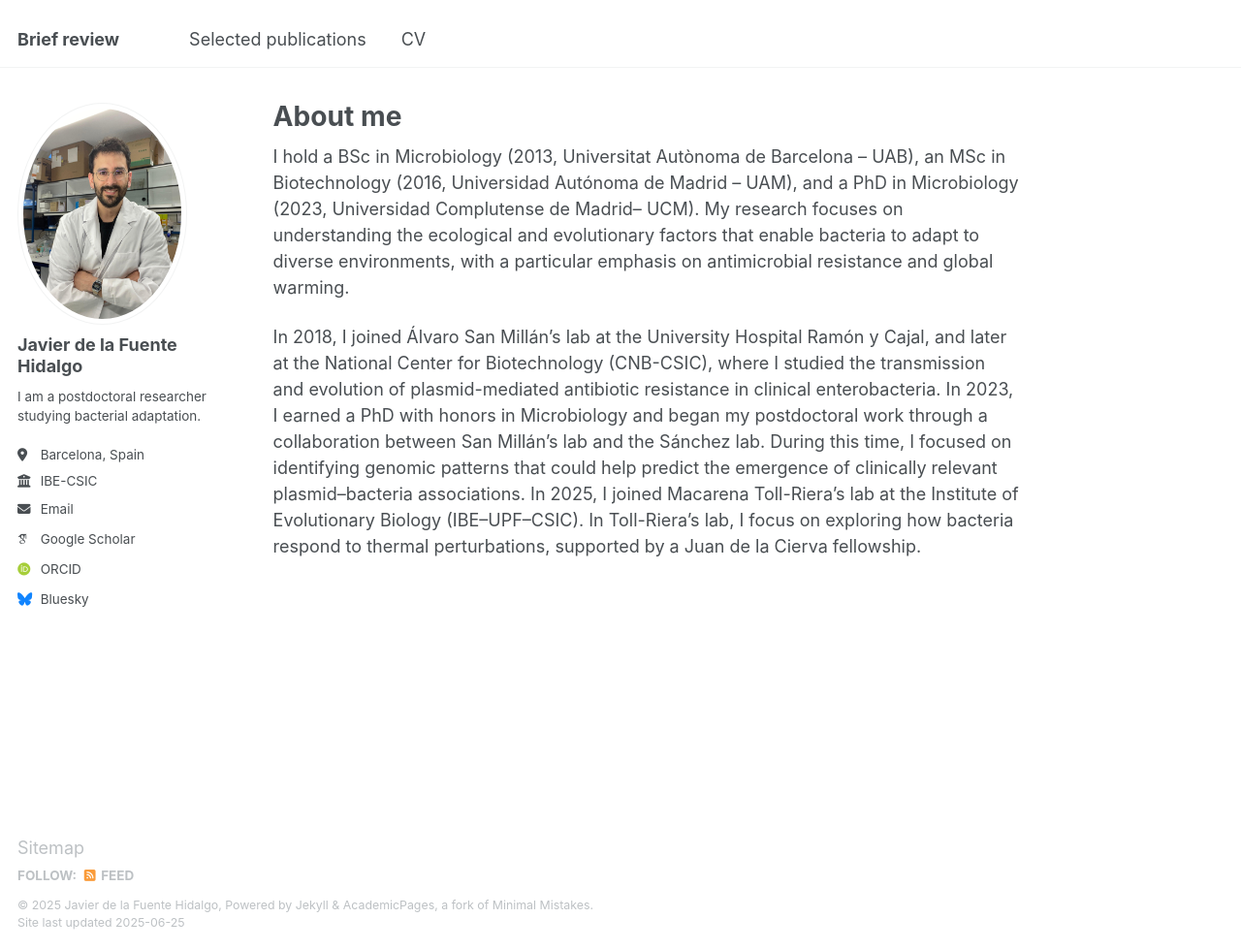
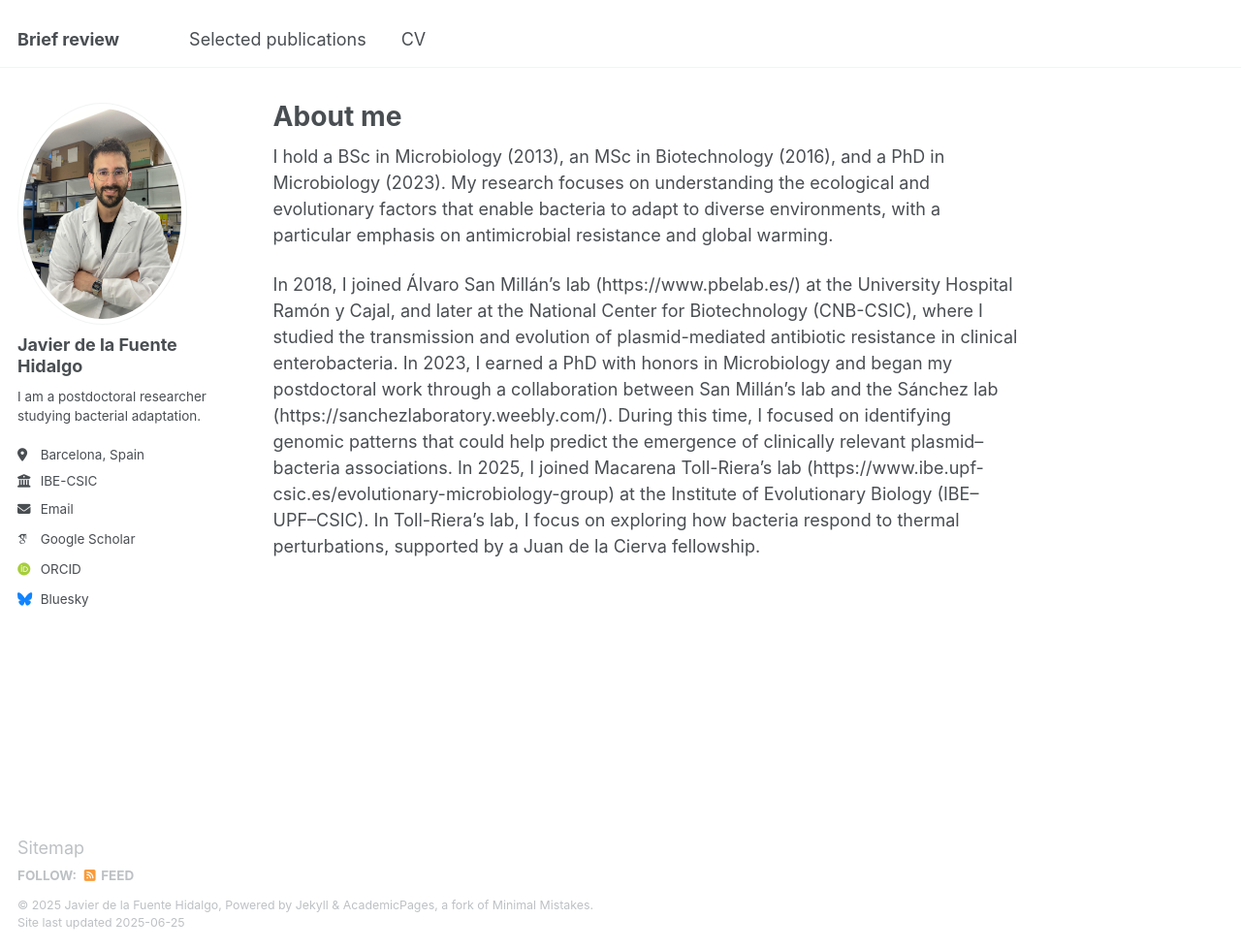
Before and after one commit to DelaFuenteJavier/delafuentejavier.github.io, a Jekyll site: the page built from _pages/about.md, in a window 1280 px wide and 980 px high. Shown: the whole window at 97% size. Built offline with Jekyll 4.4.1, drawn with Linux system fonts in a browser that asks for light colours; some web fonts are replaced.

Commit message:
Update about.md

```diff
--- a/_pages/about.md
+++ b/_pages/about.md
@@ -6,6 +6,6 @@ redirect_from:
   - /about/
   - /about.html
 ---
-I hold a BSc in Microbiology (2013, Universitat Autònoma de Barcelona – UAB), an MSc in Biotechnology (2016, Universidad Autónoma de Madrid – UAM), and a PhD in Microbiology (2023, Universidad Complutense de Madrid– UCM). My research focuses on understanding the ecological and evolutionary factors that enable bacteria to adapt to diverse environments, with a particular emphasis on antimicrobial resistance and global warming.
+I hold a BSc in Microbiology (2013), an MSc in Biotechnology (2016), and a PhD in Microbiology (2023). My research focuses on understanding the ecological and evolutionary factors that enable bacteria to adapt to diverse environments, with a particular emphasis on antimicrobial resistance and global warming.
 
-In 2018, I joined Álvaro San Millán’s lab at the University Hospital Ramón y Cajal, and later at the National Center for Biotechnology (CNB-CSIC), where I studied the transmission and evolution of plasmid-mediated antibiotic resistance in clinical enterobacteria. In 2023, I earned a PhD with honors in Microbiology and began my postdoctoral work through a collaboration between San Millán’s lab and the Sánchez lab. During this time, I focused on identifying genomic patterns that could help predict the emergence of clinically relevant plasmid–bacteria associations. In 2025, I joined Macarena Toll-Riera’s lab at the Institute of Evolutionary Biology (IBE–UPF–CSIC). In Toll-Riera’s lab, I focus on exploring how bacteria respond to thermal perturbations, supported by a Juan de la Cierva fellowship.
+In 2018, I joined Álvaro San Millán’s lab (https://www.pbelab.es/) at the University Hospital Ramón y Cajal, and later at the National Center for Biotechnology (CNB-CSIC), where I studied the transmission and evolution of plasmid-mediated antibiotic resistance in clinical enterobacteria. In 2023, I earned a PhD with honors in Microbiology and began my postdoctoral work through a collaboration between San Millán’s lab and the Sánchez lab (https://sanchezlaboratory.weebly.com/). During this time, I focused on identifying genomic patterns that could help predict the emergence of clinically relevant plasmid–bacteria associations. In 2025, I joined Macarena Toll-Riera’s lab (https://www.ibe.upf-csic.es/evolutionary-microbiology-group) at the Institute of Evolutionary Biology (IBE–UPF–CSIC). In Toll-Riera’s lab, I focus on exploring how bacteria respond to thermal perturbations, supported by a Juan de la Cierva fellowship.
```
